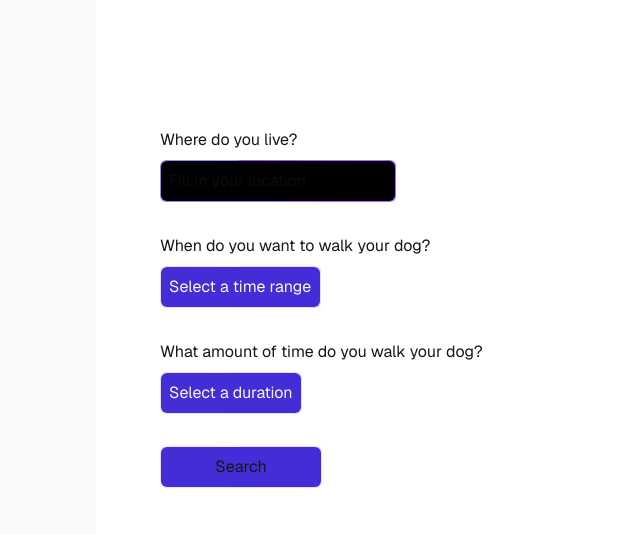
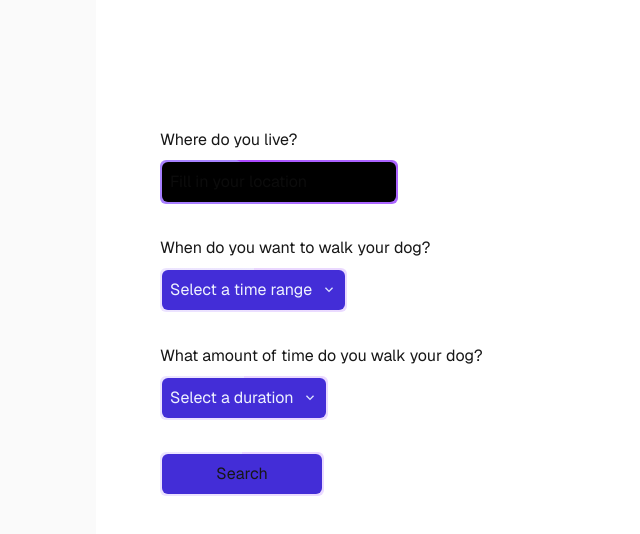
Before and after one commit to mBrossois/dog-walker-predictor, a Next.js app: page / in a window 1280 px wide. Shown: the top 534 px of the page, without its empty margins (160-800 px from the left). Built offline with nearby package versions, Linux system fonts and the light colour scheme.

Commit message:
Updated hover style + bigger border so its visible on hover

```diff
--- a/components/button.tsx
+++ b/components/button.tsx
@@ -9,11 +9,11 @@ export default function Button({
 }: Props) {
     return (
         <div className={`
-            w-fit rounded-md p-px relative overflow-hidden z-1000 after:rounded-full
+            w-fit rounded-md p-[2px] relative overflow-hidden z-1000 after:rounded-full
             after:bg-conic-0 ${hasAnimation ? `after:animate-spin-slow after:from-purple-500 after:to-violet-400` : `after:from-purple-200 after:to-violet-100`}
             after:absolute after:w-50 after:h-50 after:left-[50%] after:top-[50%] after:-translate-[50%] after:z-10
         `}>
-            <button type="submit" className="p-2 bg-indigo-700 min-w-40 rounded-md cursor-pointer relative z-1000"
+            <button type="submit" className="p-2 bg-indigo-700 min-w-40 rounded-md cursor-pointer relative z-1000 hover:bg-indigo-100 hover:text-indigo-700 transition-all duration-300"
             >{label}</button>
         </div>
     )
--- a/components/dropdown.tsx
+++ b/components/dropdown.tsx
@@ -1,4 +1,5 @@
-import { Dispatch, SetStateAction } from "react";
+import { Dispatch, SetStateAction, useState } from "react";
+import Chevron from "@/components/icons/chevron";
 
 interface Options {
   value: string | number,
@@ -25,12 +26,15 @@ export default function Dropdown({
     onSetSelected
 }: Dropdown) {
 
+  const [isMouseOver, setMouseOver] = useState(false)
+
   return (
     <div className="flex flex-col gap-2">
         <label htmlFor={name}>{label}</label>
-        <div className={`w-fit rounded-md p-px relative overflow-hidden z-1000 after:rounded-full
+        <div className={`w-fit rounded-md p-[2px] relative overflow-hidden z-1000 after:rounded-full
           after:bg-conic-0 ${hasAnimation ? `after:animate-spin-slow after:from-purple-500 after:to-violet-400` : `after:from-purple-200 after:to-violet-100`}
           after:absolute after:w-50 after:h-50 after:left-[50%] after:top-[50%] after:-translate-[50%] after:z-10`}>
+          <Chevron className={`arrow absolute rotate-90 size-4 right-[.125rem] top-[50%] -translate-[50%] z-1000 transition-all transition-ease-in-out ${isMouseOver ? 'fill-indigo-800' : 'fill-indigo-100'}`} />
           <select
             defaultValue={selected}
             onChange={e => onSetSelected(e.target.value)}
@@ -38,8 +42,12 @@ export default function Dropdown({
             id={name}
             aria-label={label}
             className="dropdown relative z-100 outline-none cursor-pointer appearance-none
-              p-2 bg-indigo-700 text-fuchsia-50 rounded-md
-              dark:bg-indigo-800 dark:text-indigo-100">
+              p-2 pr-8 bg-indigo-700 text-indigo-50 rounded-md
+              hover:bg-indigo-100 hover:text-indigo-800 transition-all transition-ease-in-out
+              dark:bg-indigo-800 dark:text-indigo-100"
+            onMouseEnter={() => setMouseOver(true)}
+            onMouseLeave={() => setMouseOver(false)}
+              >
             <option value="" disabled>{placeholder} </option>
             {options.map(option =>
               <option value={option.value} key={option.value}>{option.label}</option>
--- /dev/null
+++ b/components/icons/chevron.tsx
@@ -0,0 +1,9 @@
+export default function Chevron({className}: {
+    className: string
+}) {
+    return (
+        <svg xmlns="http://www.w3.org/2000/svg" height="24px" viewBox="0 -960 960 960" width="24px" className={className}>
+            <path d="M504-480 320-664l56-56 240 240-240 240-56-56 184-184Z"/>
+        </svg>
+    )
+}
--- a/components/input.tsx
+++ b/components/input.tsx
@@ -21,7 +21,7 @@ export default function Input({
     return (
         <div className="flex flex-col gap-2">
             <label htmlFor={name}>{label}</label>
-            <div className={`p-px w-fit overflow-hidden relative rounded-md
+            <div className={`p-[2px] w-fit overflow-hidden relative rounded-md
                 after:bg-conic-0 ${hasAnimation ? `after:animate-spin-slow after:from-purple-500 after:to-violet-400` : `after:from-purple-200 after:to-violet-100`}
                 after:absolute after:w-60 after:h-60 after:left-[50%] after:top-[50%] after:-translate-[50%] after:z-10`}>
                 <input className="relative bg-black p-2 rounded-md outline-none z-1000"
```
